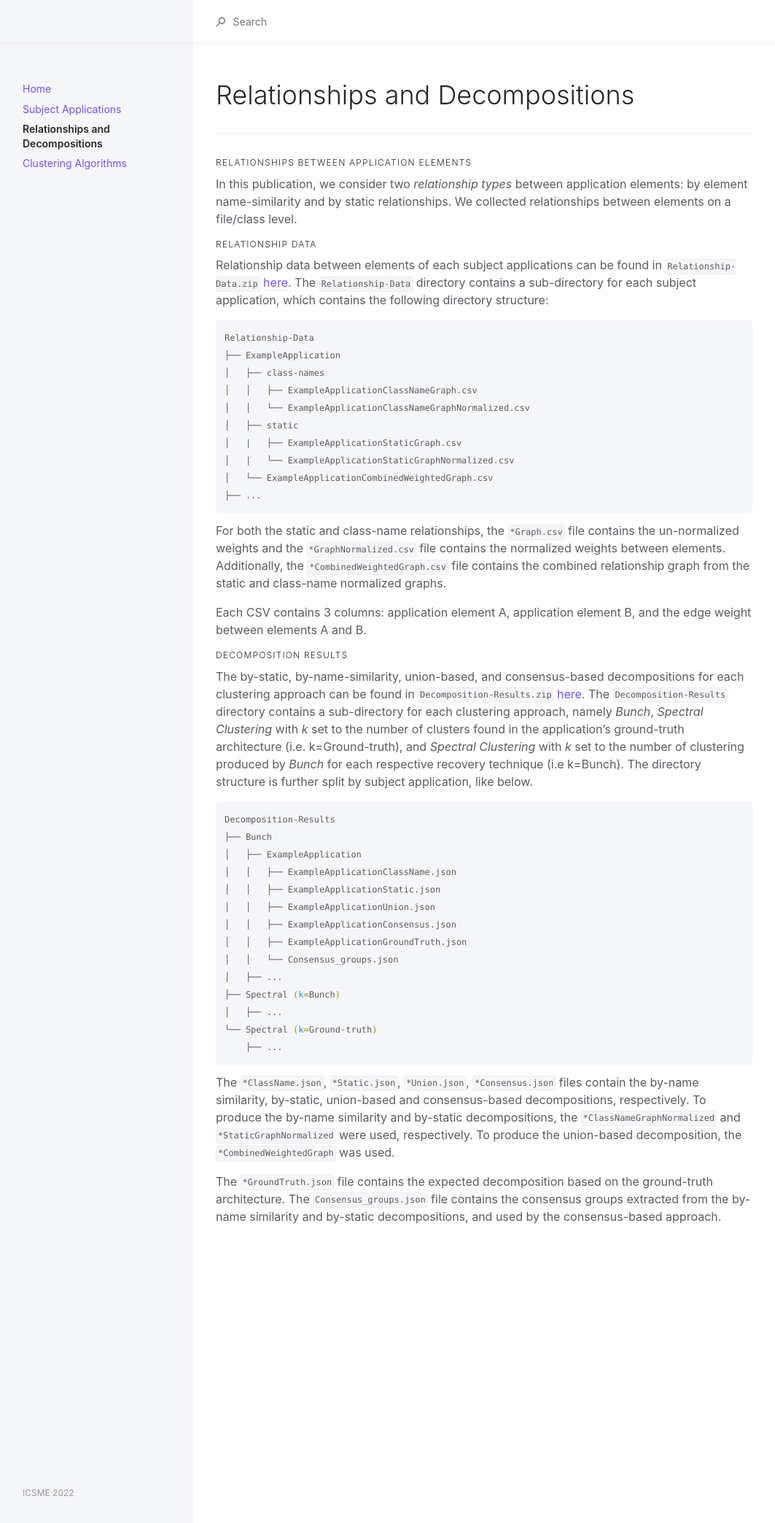
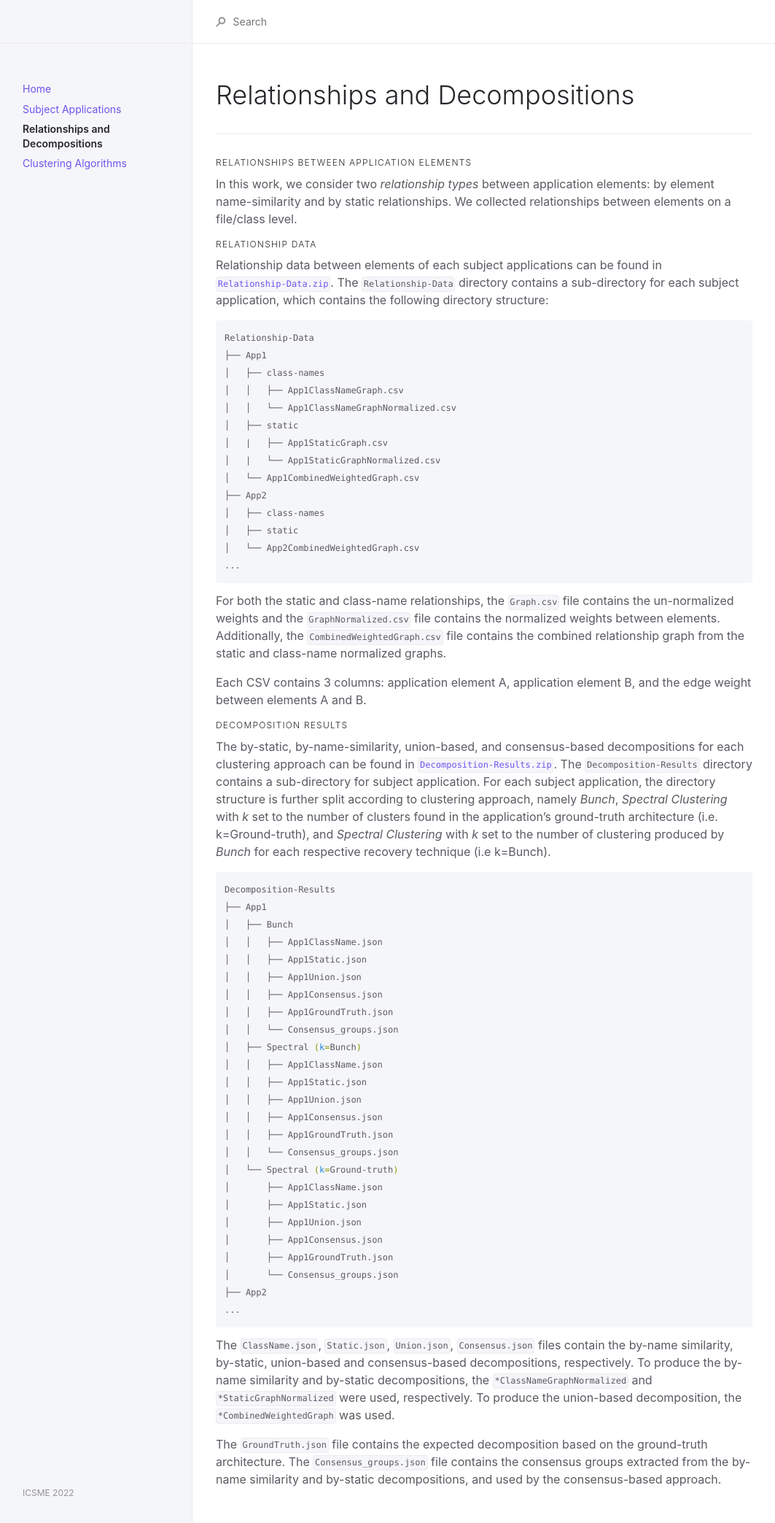
Before and after one commit to anonresearchsub/anonresearchsub.github.io, a Jekyll site: the page built from docs/relationshipsdecompositions.md, in a window 1280 px wide. Shown: the whole page at 73% size, without its empty margins (108-1171 px from the left). Built offline with Jekyll 4.4.1, drawn with Linux system fonts in a browser that asks for light colours.

Commit message:
restructure decomposition results

````diff
--- a/docs/relationshipsdecompositions.md
+++ b/docs/relationshipsdecompositions.md
@@ -11,55 +11,71 @@ permalink: /docs/relationshipsanddecompositions
 
 #### Relationships between Application Elements
 
-In this publication, we consider two *relationship types* between application elements: by element name-similarity and by static relationships. We collected relationships between elements on a file/class level.
+In this work, we consider two *relationship types* between application elements: by element name-similarity and by static relationships. We collected relationships between elements on a file/class level.
 
 #### Relationship Data
 
-Relationship data between elements of each subject applications can be found in `Relationship-Data.zip` [here](../assets/data/Relationship-Data.zip).
+Relationship data between elements of each subject applications can be found in [`Relationship-Data.zip`](../assets/data/Relationship-Data.zip).
 The `Relationship-Data` directory contains a sub-directory for each subject application, which contains the following directory structure:
 
 ```bash
 Relationship-Data
-├── ExampleApplication
+├── App1
 │   ├── class-names
-│   │   ├── ExampleApplicationClassNameGraph.csv
-│   │   └── ExampleApplicationClassNameGraphNormalized.csv
+│   │   ├── App1ClassNameGraph.csv
+│   │   └── App1ClassNameGraphNormalized.csv
 │   ├── static
-│   |   ├── ExampleApplicationStaticGraph.csv
-│   |   └── ExampleApplicationStaticGraphNormalized.csv
-│   └── ExampleApplicationCombinedWeightedGraph.csv
-├── ...
+│   |   ├── App1StaticGraph.csv
+│   |   └── App1StaticGraphNormalized.csv
+│   └── App1CombinedWeightedGraph.csv
+├── App2
+│   ├── class-names
+│   ├── static
+│   └── App2CombinedWeightedGraph.csv
+...
 ```
 
-For both the static and class-name relationships, the `*Graph.csv` file contains the un-normalized weights and the `*GraphNormalized.csv` file contains the normalized weights between elements.
-Additionally, the `*CombinedWeightedGraph.csv` file contains the combined relationship graph from the static and class-name normalized graphs.
+For both the static and class-name relationships, the `Graph.csv` file contains the un-normalized weights and the `GraphNormalized.csv` file contains the normalized weights between elements.
+Additionally, the `CombinedWeightedGraph.csv` file contains the combined relationship graph from the static and class-name normalized graphs.
 
 Each CSV contains 3 columns: application element A, application element B, and the edge weight between elements A and B.
 
 
 #### Decomposition Results
 
-The by-static, by-name-similarity, union-based, and consensus-based decompositions for each clustering approach can be found in `Decomposition-Results.zip` [here](../assets/data/Decomposition-Results.zip).
-The `Decomposition-Results` directory contains a sub-directory for each clustering approach, namely *Bunch*, *Spectral Clustering* with *k* set to the number of clusters found in the application's ground-truth architecture (i.e. k=Ground-truth), and *Spectral Clustering* with *k* set to the number of clustering produced by *Bunch* for each respective recovery technique (i.e k=Bunch).  The directory structure is further split by subject application, like below.
+The by-static, by-name-similarity, union-based, and consensus-based decompositions for each clustering approach can be found in [`Decomposition-Results.zip`](../assets/data/Decomposition-Results.zip).
+The `Decomposition-Results` directory contains a sub-directory for subject application.
+For each subject application, the directory structure is further split according to clustering approach, namely *Bunch*, *Spectral Clustering* with *k* set to the number of clusters found in the application's ground-truth architecture (i.e. k=Ground-truth), and *Spectral Clustering* with *k* set to the number of clustering produced by *Bunch* for each respective recovery technique (i.e k=Bunch).
 
 ```bash
 Decomposition-Results
-├── Bunch
-│   ├── ExampleApplication
-│   │   ├── ExampleApplicationClassName.json
-│   │   ├── ExampleApplicationStatic.json
-│   │   ├── ExampleApplicationUnion.json
-│   │   ├── ExampleApplicationConsensus.json
-│   │   ├── ExampleApplicationGroundTruth.json
+├── App1
+│   ├── Bunch
+│   │   ├── App1ClassName.json
+│   │   ├── App1Static.json
+│   │   ├── App1Union.json
+│   │   ├── App1Consensus.json
+│   │   ├── App1GroundTruth.json
 │   │   └── Consensus_groups.json
-│   ├── ...
-├── Spectral (k=Bunch)
-│   ├── ...
-└── Spectral (k=Ground-truth)
-    ├── ...
+│   ├── Spectral (k=Bunch)
+│   │   ├── App1ClassName.json
+│   │   ├── App1Static.json
+│   │   ├── App1Union.json
+│   │   ├── App1Consensus.json
+│   │   ├── App1GroundTruth.json
+│   │   └── Consensus_groups.json
+│   └── Spectral (k=Ground-truth)
+│       ├── App1ClassName.json
+│       ├── App1Static.json
+│       ├── App1Union.json
+│       ├── App1Consensus.json
+│       ├── App1GroundTruth.json
+│       └── Consensus_groups.json
+├── App2
+...
 ```
 
-The `*ClassName.json`, `*Static.json`, `*Union.json`, `*Consensus.json` files contain the by-name similarity, by-static, union-based and consensus-based decompositions, respectively.
+The `ClassName.json`, `Static.json`, `Union.json`, `Consensus.json` files contain the by-name similarity, by-static, union-based and consensus-based decompositions, respectively.
 To produce the by-name similarity and by-static decompositions, the `*ClassNameGraphNormalized` and `*StaticGraphNormalized` were used, respectively. To produce the union-based decomposition, the `*CombinedWeightedGraph` was used.
 
-The `*GroundTruth.json` file contains the expected decomposition based on the ground-truth architecture. The `Consensus_groups.json` file contains the consensus groups extracted from the by-name similarity and by-static decompositions, and used by the consensus-based approach.
+The `GroundTruth.json` file contains the expected decomposition based on the ground-truth architecture. The `Consensus_groups.json` file contains the consensus groups extracted from the by-name similarity and by-static decompositions, and used by the consensus-based approach.
````
